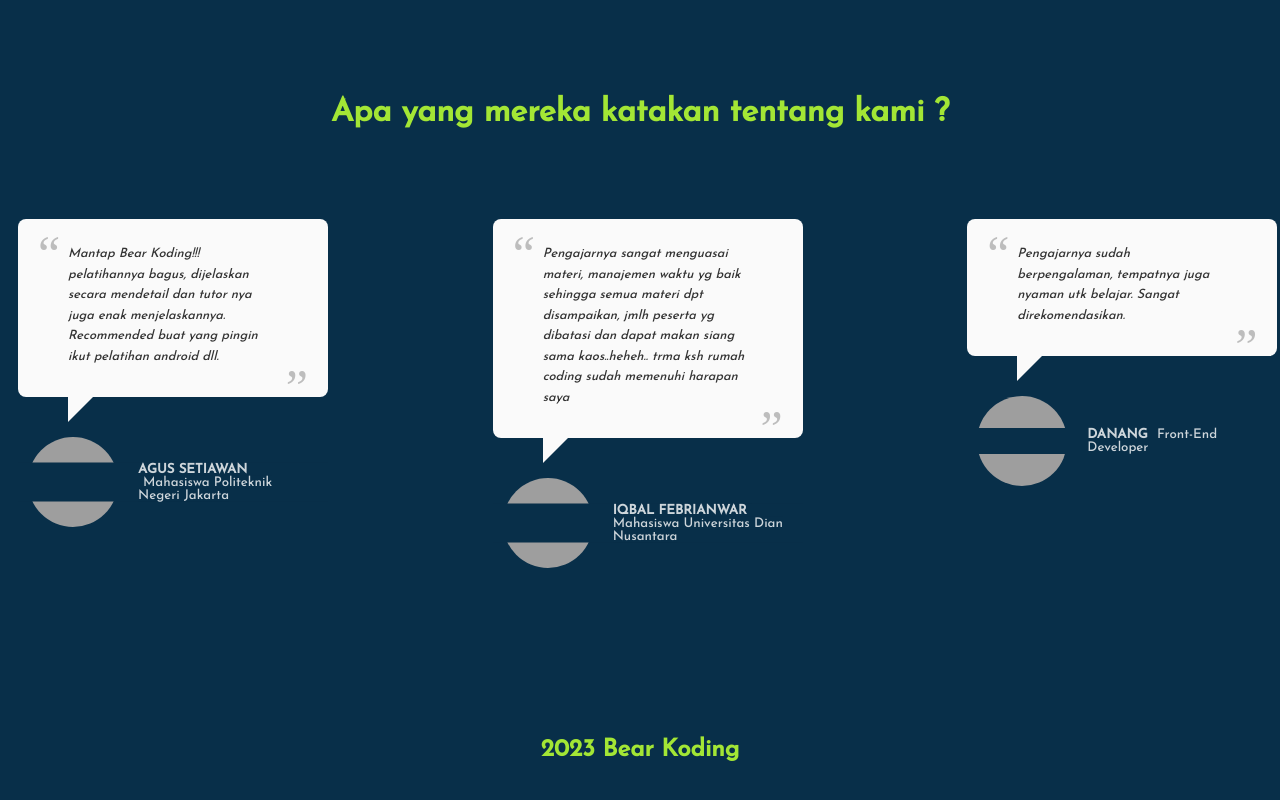
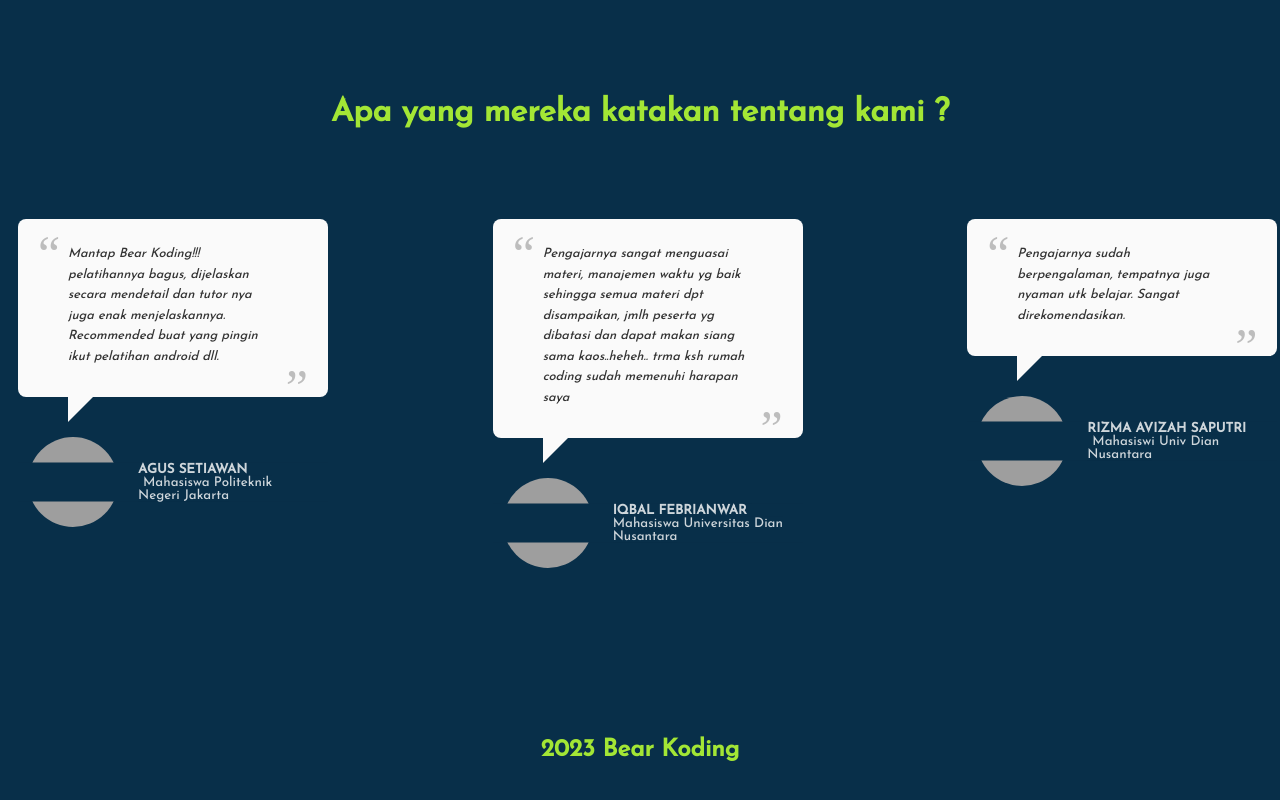
Before and after one commit to IqbalFebrianwar/kursusBearKoding, a plain HTML site: page index.html in a window 1280 px wide. Shown: the part 2636-3436 px from the top of the page. Drawn offline with Linux system fonts and the light colour scheme; grey boxes are pictures that could not be loaded.

Commit message:
Update index.html

```diff
--- a/index.html
+++ b/index.html
@@ -142,7 +142,7 @@
                             </blockquote>
                             <img src="https://s3-us-west-2.amazonaws.com/s.cdpn.io/331810/sq-sample17.jpg" alt="sq-sample17" />
                             <div class="author">
-                              <h5>Danang<span> Front-End Developer</span></h5>
+                              <h5>Rizma Avizah Saputri <span> Mahasiswi Univ Dian Nusantara</span></h5>
                             </div>
                           </figure>
                     </div>
```
